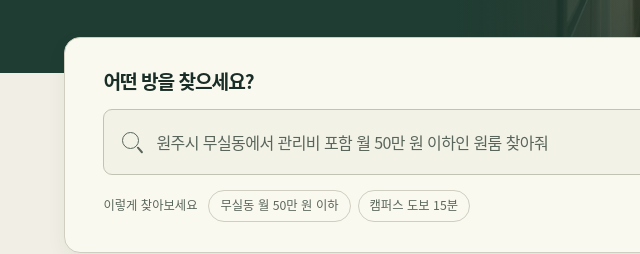
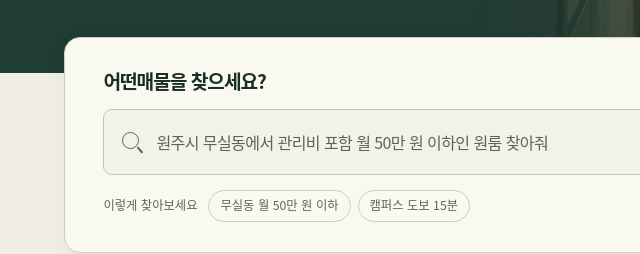
Before and after one commit to wsbang0002/KR-Room-AI, a website: page public/index.html in a window 1280 px wide. Shown: the part 361-615 px from the top of the page, 0-640 px from the left. Drawn offline with Linux system fonts and the light colour scheme; no server answers.

Commit message:
Apply requested Korean search title

```diff
--- a/public/index.html
+++ b/public/index.html
@@ -64,7 +64,7 @@
     <div class="shell work-area">
       <section id="search" class="composer" tabindex="-1" aria-labelledby="queryLabel">
         <div class="composer-head">
-          <h2><label for="query" id="queryLabel">어떤 방을 찾으세요?</label></h2>
+          <h2><label for="query" id="queryLabel">어떤매물을 찾으세요?</label></h2>
         </div>
         <form id="searchForm">
           <div class="query-box">
```
